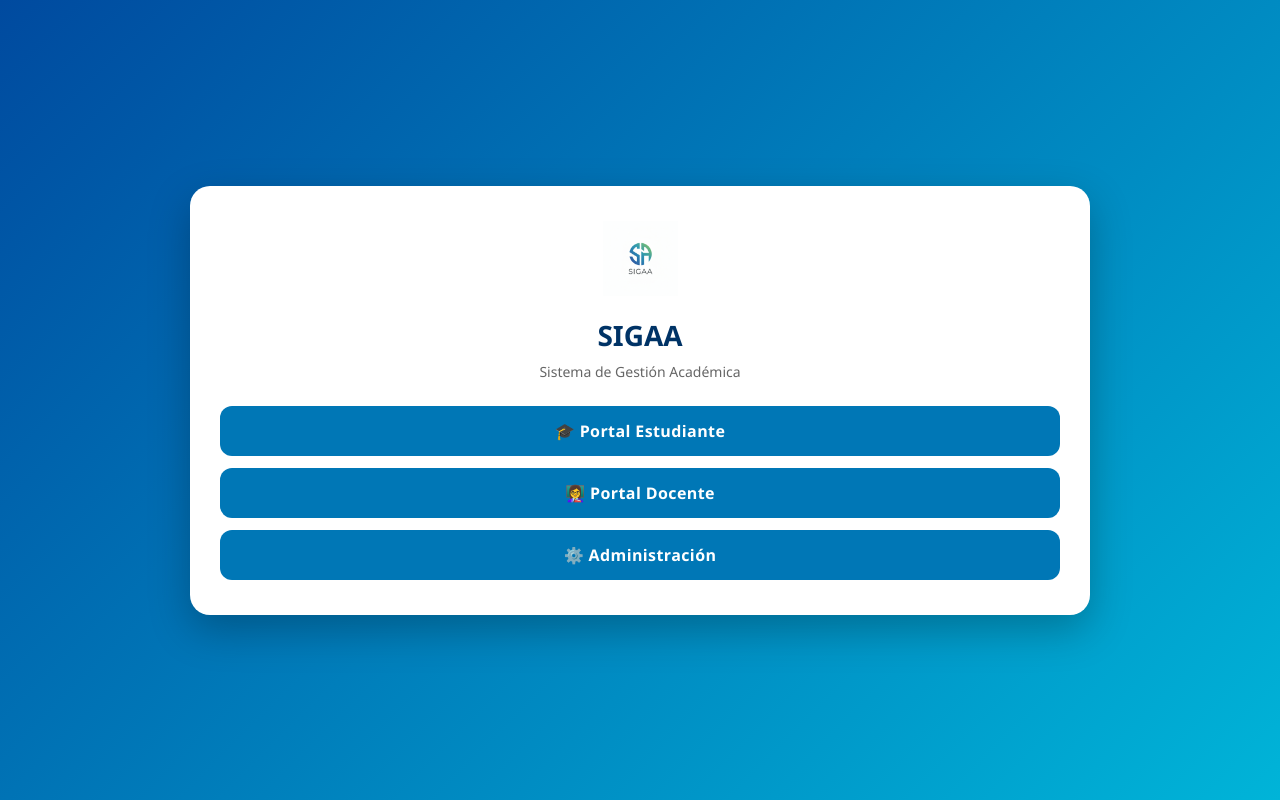
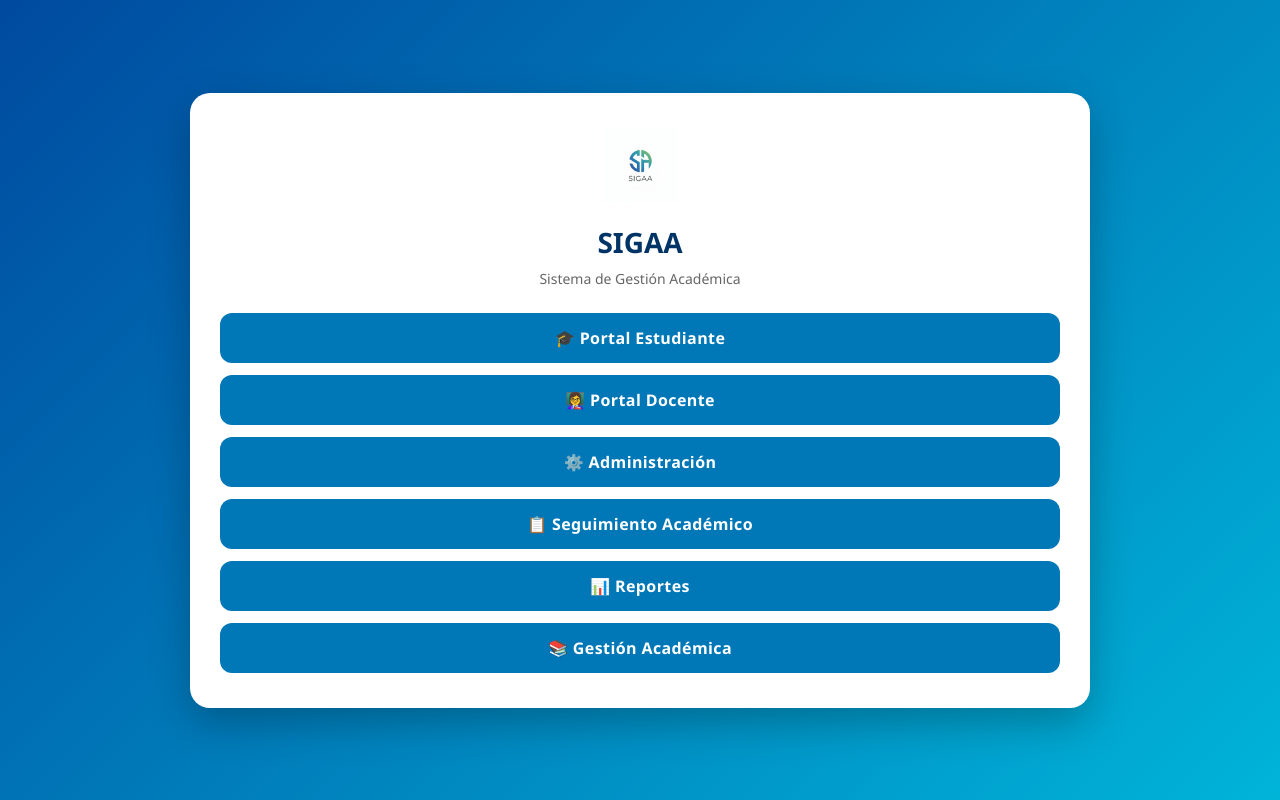
Before and after one commit to framncita/SIGAA, a Flask app: page / in a window 1280 px wide. Run offline with Flask 3, Linux system fonts and the light colour scheme.

Commit message:
agregar botones que faltaban

```diff
--- a/templates/index.html
+++ b/templates/index.html
@@ -19,6 +19,9 @@
       <a href="/estudiante" class="btn">🎓 Portal Estudiante</a>
       <a href="/docente" class="btn">👩‍🏫 Portal Docente</a>
       <a href="/admin" class="btn">⚙️ Administración</a>
+      <a href="/seguimiento" class="btn">📋 Seguimiento Académico</a>
+      <a href="/reportes" class="btn">📊 Reportes</a>
+      <a href="/gestion_academica" class="btn">📚 Gestión Académica</a>
     </div>
 
   </div>
```
